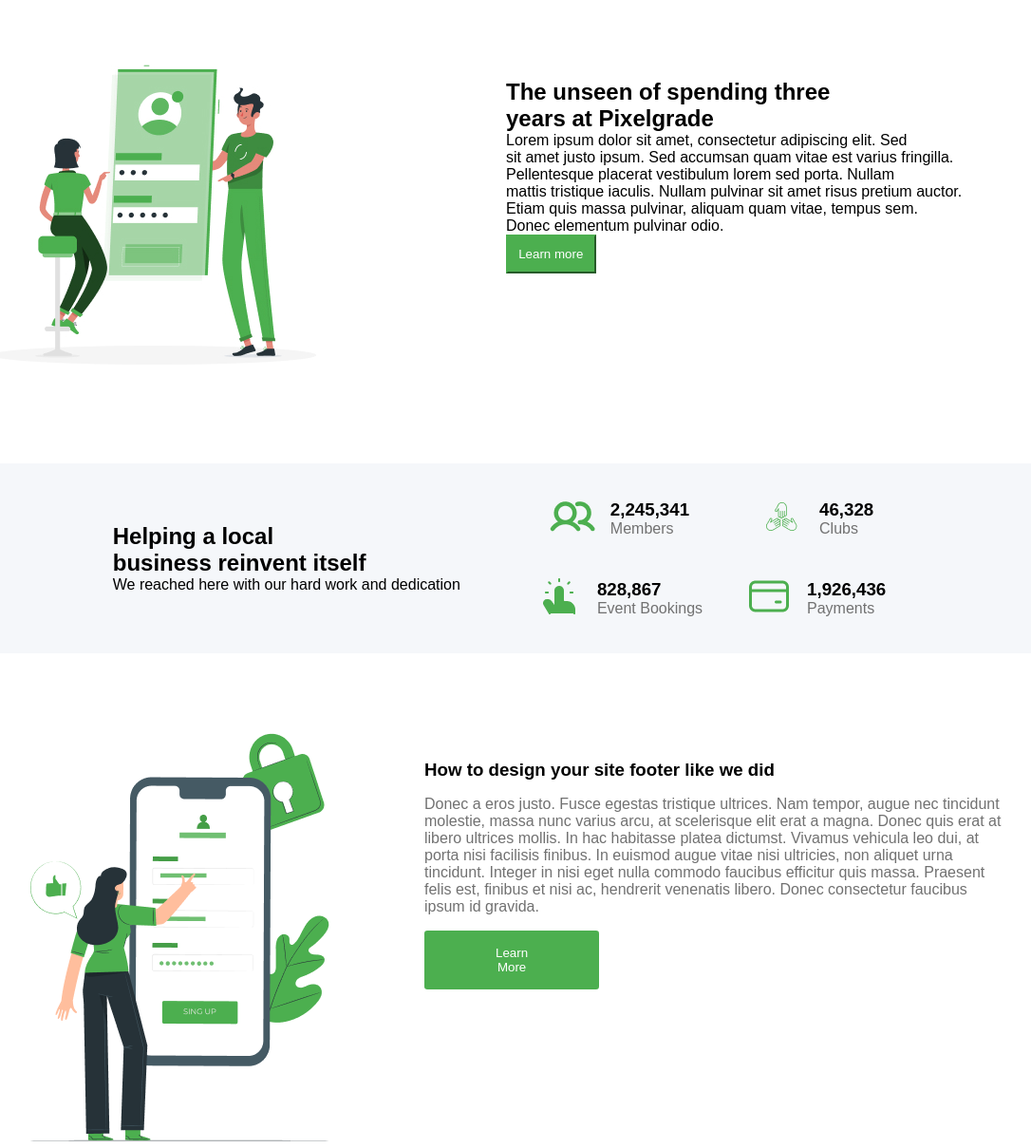
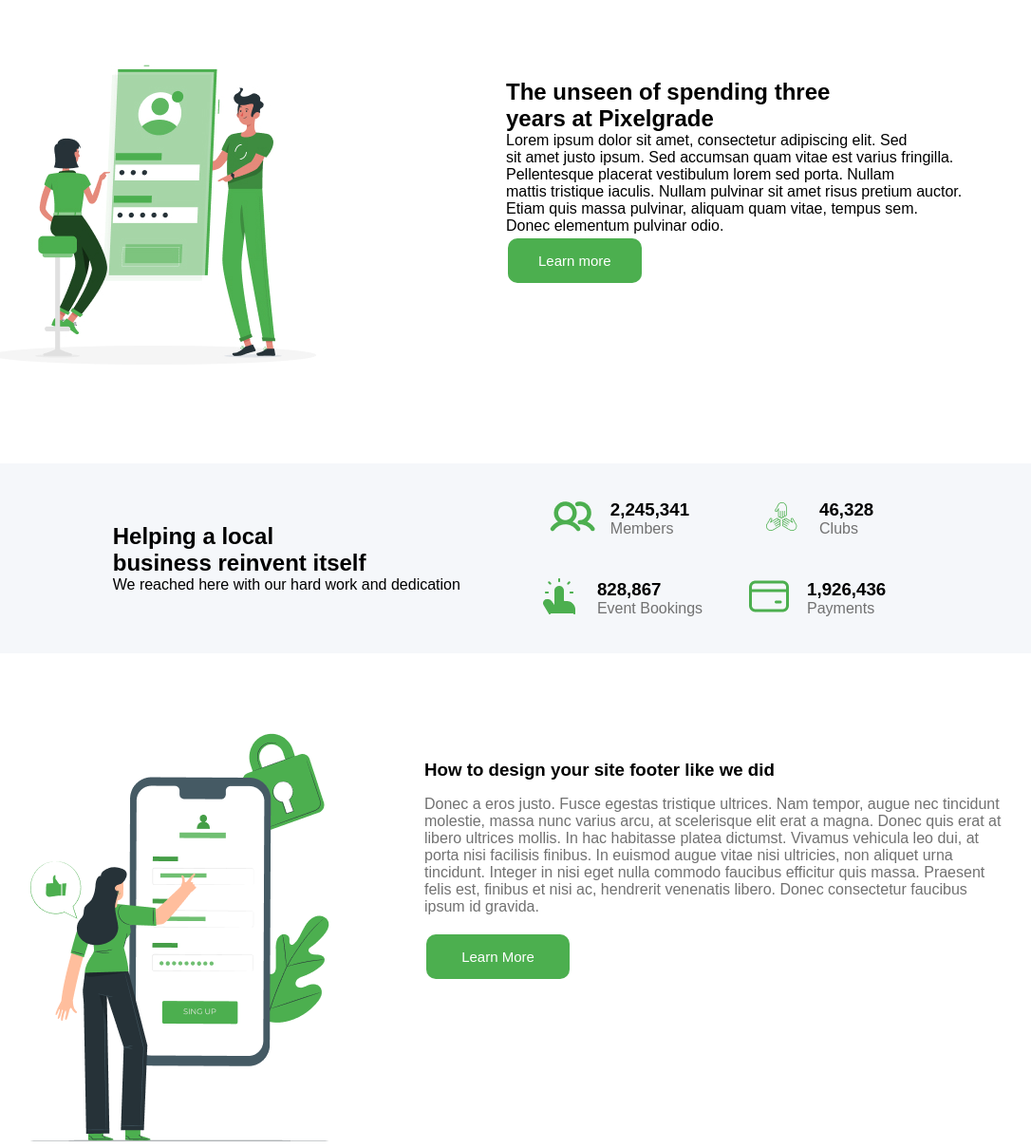
Before and after one commit to MaksimasB/komandinis-darbas-1, a plain HTML site: page index.html in a window 1280 px wide. Shown: the part 1233-2442 px from the top of the page at 95% size, without its empty margins (107-1193 px from the left). Drawn offline with Linux system fonts and the light colour scheme.

Commit message:
fix buttons

```diff
--- a/style.css
+++ b/style.css
@@ -25,7 +25,7 @@ body {
   .button1 {
     background-color: #f5f7fa;
     color: #4CAF4F;
-        border-color: #8ec2f2;
+    border-color: #f5f7fa;
     margin: 5px;
     border: none;
     cursor: pointer;
@@ -48,11 +48,14 @@ body {
     padding: 15px 32px;
     display: inline-block;
     margin: 4px 2px;
+    max-width: 151px;
   }
+
   nav {
     justify-content: center;
   }
 }
+
 .topnav a {
   float: right;
   text-align: right;
@@ -61,6 +64,7 @@ body {
   font-size: 15px;
   color: black;
 }
+
 .main {
   display: flex;
   background-color: #f5f7fa;
@@ -78,11 +82,13 @@ body {
     color: #717171;
     font-size: 15px;
   }
+
   .headphoto {
     display: flex;
     float: right;
     padding-left: 250px;
   }
+
   .button2 {
     background-color: #4CAF4F;
     color: white;
@@ -95,33 +101,40 @@ body {
     padding: 15px 32px;
     display: inline-block;
     margin: 4px 2px;
+    max-width: 151px;
   }
 }
-.dots{
+
+.dots {
   display: flex;
   justify-content: center;
   background-color: #f5f7fa;
   padding: 10px;
   gap: 10px;
 }
-.head{
+
+.head {
   text-align: center;
   padding: 1rem;
 }
-.pic{
+
+.pic {
   display: flex;
   justify-content: space-around;
 }
-.head2{
+
+.head2 {
   text-align: center;
   padding: 2rem;
 }
-.pic2{
+
+.pic2 {
   display: grid;
   grid-template-columns: repeat(3, 1fr);
 
 
 }
+
 .icon {
   text-align: center;
   border: 2px solid black;
@@ -130,24 +143,35 @@ body {
   width: 16rem;
   position: relative;
   left: 8rem
+}
 
-}
-.part{
+.part {
   display: grid;
   grid-template-columns: repeat(2, 1fr);
   text-align: left;
   padding: 3rem;
 }
-.text{
+
+.text {
   position: relative;
   top: 5rem;
 }
-.learnbutton{
-    padding: 0.7rem;
+
+.learnbutton {
   background-color: #4CAF4F;
-    border-color: #4CAF4F;
     color: white;
+    margin: 5px;
+    border-radius: 10px;
+    cursor: pointer;
+    font-size: 15px;
+    text-align: center;
+    border: none;
+    padding: 15px 32px;
+    display: inline-block;
+    margin: 4px 2px;
+    max-width: 151px;
 }
+
 * {
   margin: 0;
   padding: 0;
@@ -189,13 +213,18 @@ body {
 }
 
 .btn {
-  padding-block: 1rem;
-  padding-inline: 4rem;
-  background-color: #4caf4f;
-  color: #ffffff;
+  background-color: #4CAF4F;
+    color: white;
+    margin: 5px;
+    border-radius: 10px;
+    cursor: pointer;
+    font-size: 15px;
+    text-align: center;
     border: none;
-  border-radius: 0.2rem;
-  width: 30%;
+    padding: 15px 32px;
+    display: inline-block;
+    margin: 4px 2px;
+    max-width: 151px;
 }
 
 .how-to-design {
```
Lines whose indentation alone changed are shown as unchanged.
